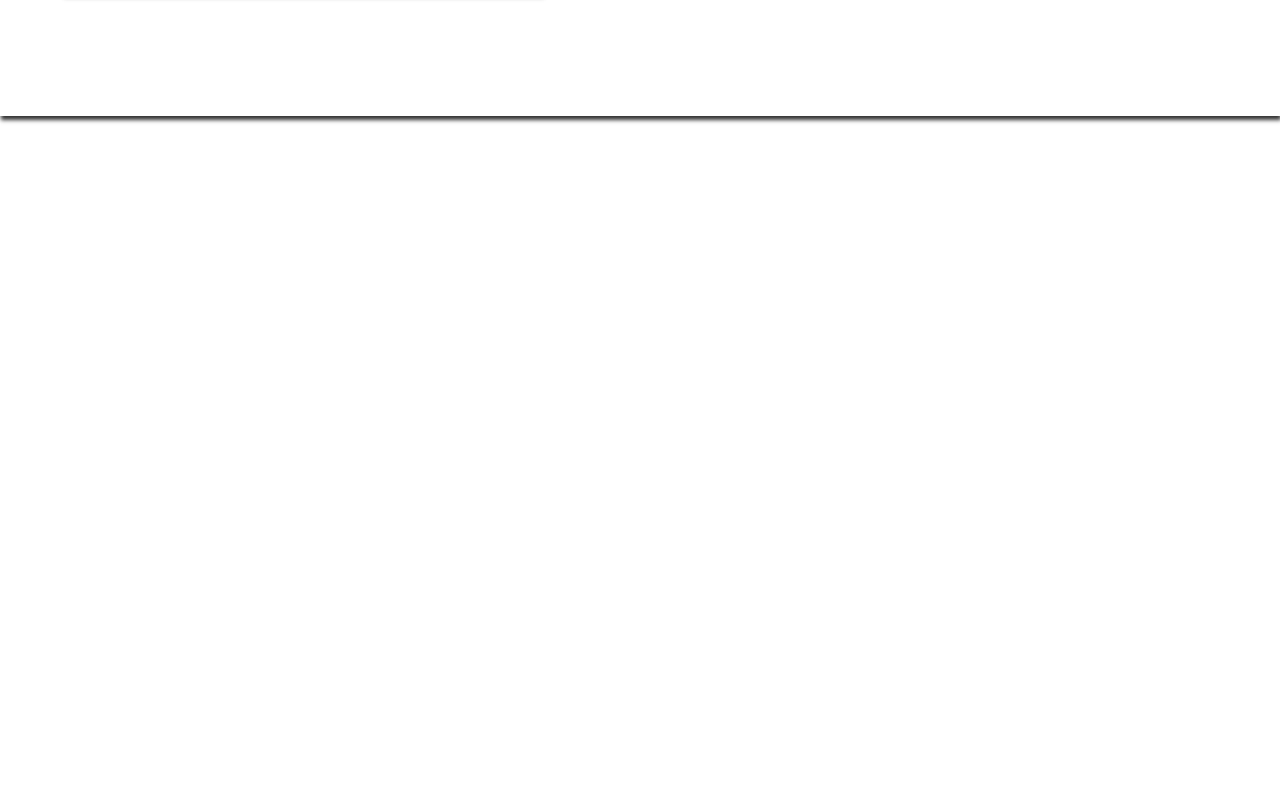
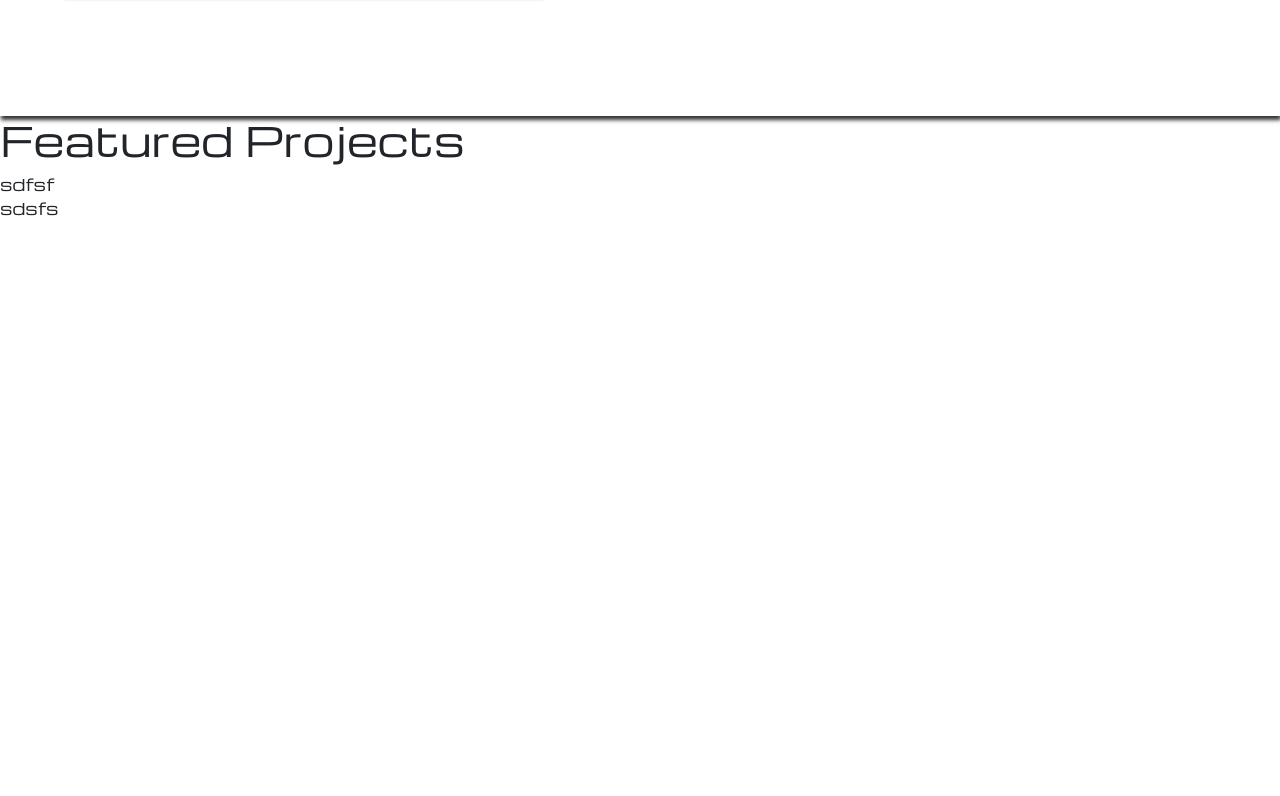
Before and after one commit to NyleLuza/JeremiasLuzaConstruction_Website, a React (Create React App) app in the folder jlc-web/client/: page /Home in a window 1280 px wide. Shown: the part 1484-2280 px from the top of the page. Built offline with nearby package versions, Linux system fonts and the light colour scheme.

Commit message:
added title and sections for featured projects

```diff
--- a/jlc-web/client/src/components/Main.js
+++ b/jlc-web/client/src/components/Main.js
@@ -114,11 +114,17 @@ function Main() {
       {/*End of Second section of the body*/}
 
       {/*Start of Third section of the body*/}
-      <section className="d-flex" style={{ minHeight: "100vh" }}>
-        {/*left hand side for pictures*/}
-        <div></div>
-        {/*right hand side for text and description*/}
-        <div></div>
+      <section className="d-flex flex-column" style={{ minHeight: "100vh" }}>
+        {/* Title */}
+        <div>
+          <h1>Featured Projects</h1>
+        </div>
+        <main>
+          {/*left hand side for pictures*/}
+          <div>sdfsf</div>
+          {/*right hand side for text and description*/}
+          <div>sdsfs</div>
+        </main>
       </section>
     </div>
   );
```
